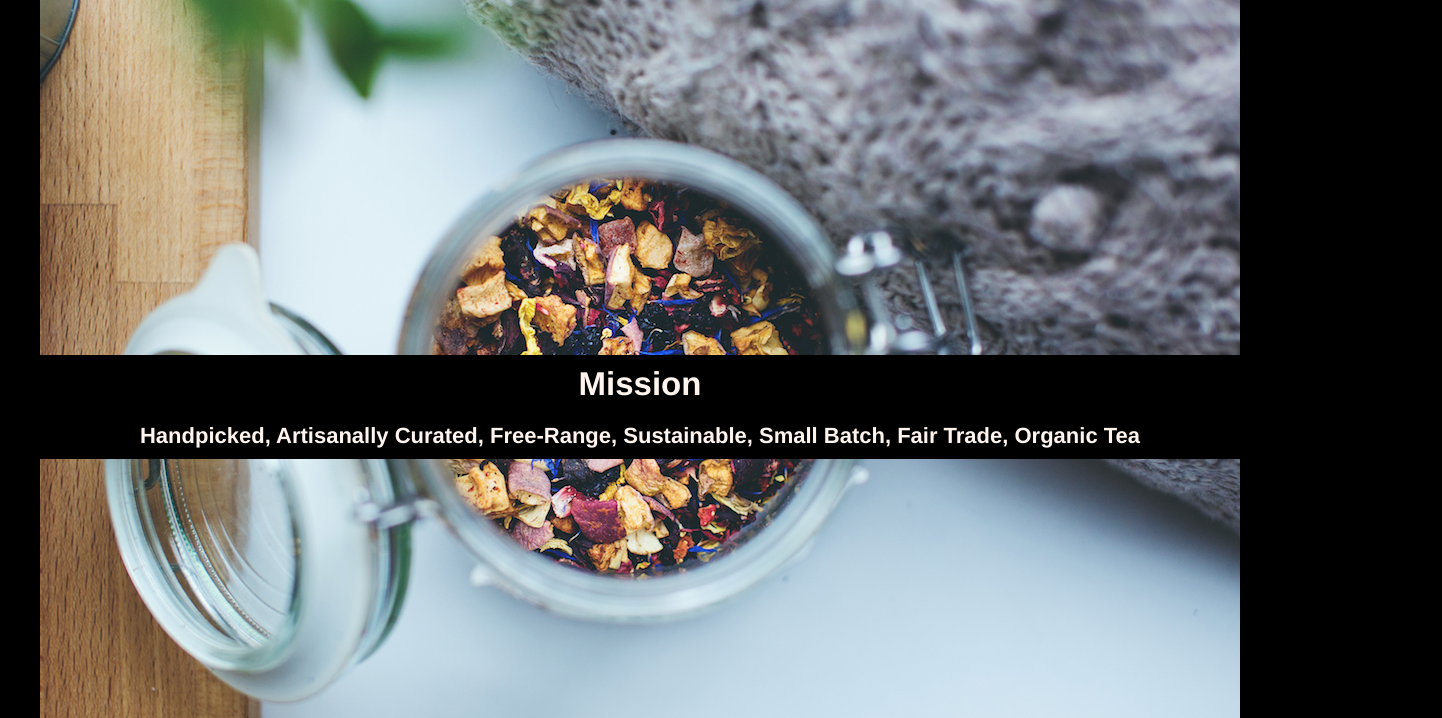
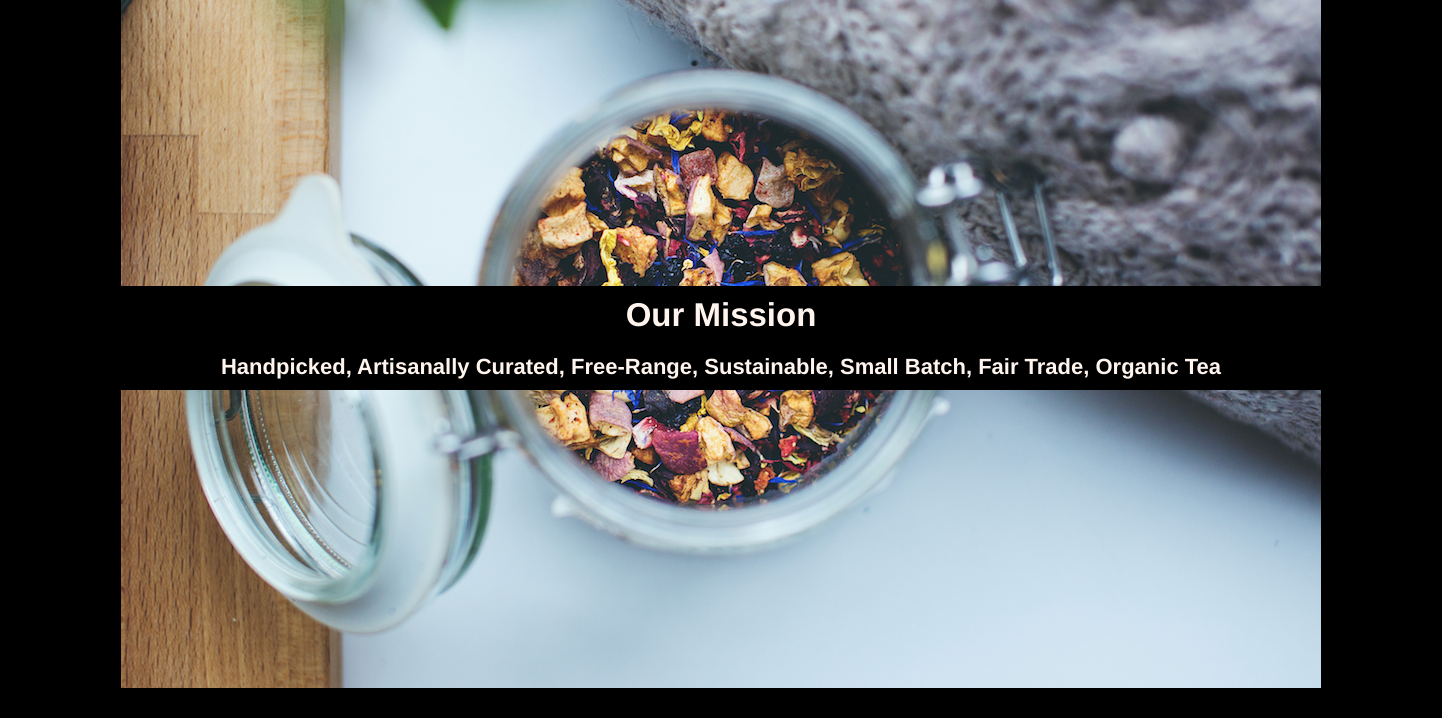
Before and after one commit to Astonmartina/teacozy, a plain HTML site: page index.html in a window 1280 px wide. Shown: the part 82-800 px from the top of the page, 1442 px wide, since content can reach past the window. Drawn offline with Linux system fonts and the light colour scheme.

```diff
--- a/css/style.css
+++ b/css/style.css
@@ -9,10 +9,12 @@
   background-color: black;
   text-align: center;
   margin: 0;
+  width: 1442px;
 }
 
+
 header {
-  width: 1200px
+  width: 100%;
   position: fixed;
   z-index: 1;
   align-items: center;
@@ -20,17 +22,19 @@
   height: 69px
 }
 
+
 header .flex-container {
-  border-bottom: 1px solid seashell;
   height: 69px;
   position: fixed;
+  border-bottom: 1px solid seashell;
   /*width: 100%;*/
+}
 
-}
 
 img {
   height: 50px;
 }
+
 
 nav span {
   color: seashell;
@@ -38,27 +42,31 @@
   text-decoration: underline;
 }
 
+
 .flex-container {
   display: flex;
   justify-content: center;
   flex-wrap: wrap;
+}
 
 
-}
 nav {
   display: block;
   flex-grow: 1;
   text-align: right;
 }
 
+
 h2, h3, h4 {
   margin: 0;
   padding: 10px;
 }
 
+
 h2 {
   font-size: 33px
 }
+
 
 .main {
   display: block;
@@ -66,17 +74,20 @@
   width: 1200px;
 }
 
+
 #mission {
   background-image: url("../resources/img-mission-background.jpg");
   padding-top: 70px;
   height: 700px;
 }
 
+
 #mission .content {
   margin: auto;
   background-color: black;
   width: 100%;
 }
+
 
 #store {
   padding-top: 70px;
@@ -85,12 +96,13 @@
   margin: auto;
 }
 
+
 .item img {
   height: 200px;
   margin: 10px;
   display: block;
+}
 
-}
 
 .item span {
   display: block;
@@ -99,10 +111,10 @@
   text-align: center;
 }
 
+
 .item {
   padding: 2px;
 }
-
 
 
 #locations {
@@ -114,15 +126,10 @@
 
 
 #locations .flex-container {
-  /*background-color: yellow;*/
   margin: 0;
-  width: 100%;
   justify-content: center;
   flex-wrap: nowrap;
-
 }
-
-
 
 
 .location {
@@ -137,7 +144,17 @@
   text-align: center;
 }
 
+
 footer {
   text-align: left;
   padding-left: 20px;
 }
+
+
+
+
+
+
+  text-align: left;
+  padding-left: 20px;
+}*/
--- a/index.html
+++ b/index.html
@@ -3,7 +3,6 @@
   <head>
     <link href="./css/style.css" type="text/css" rel="stylesheet">
   </head>
-</html>
 
   <body>
 
@@ -18,13 +17,15 @@
 
     <div class="main">
 
+<!--Section Mission-->
       <div id="mission" class="flex-container">
         <div class="content">
-          <h2>Mission</h2>
+          <h2>Our Mission</h2>
           <h4>Handpicked, Artisanally Curated, Free-Range, Sustainable, Small Batch, Fair Trade, Organic Tea</h4>
         </div>
       </div>
 
+<!--Section Store-->
       <div id="store">
         <h2>Tea of the Month</h2>
         <h4>What's Steeping at The Tea Cozy?</h4>
@@ -57,12 +58,11 @@
 
           </div>
       </div>
-      </div>
 
+<!--Section Locations-->
       <div id="locations">
         <h2>Locations</h2>
         <div class="flex-container locations">
-
 
           <div class="location">
             <h3>Downtown</h3>
@@ -87,7 +87,9 @@
 
         </div>
       </div>
+    </div>
 
+<!--Section Contact-->
       <div id="contact">
         <h2>The Tea Cozy</h2>
         <h5>contact@theteacozy.com</h5>
@@ -97,4 +99,6 @@
     <footer>
       <h5>copyright The Tea Cozy 2017</h5>
     </footer>
+
   </body>
+</html>
```
Lines whose indentation alone changed are shown as unchanged.
